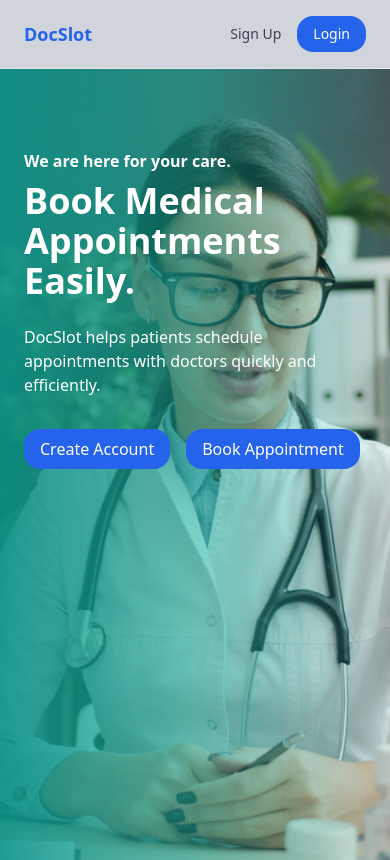
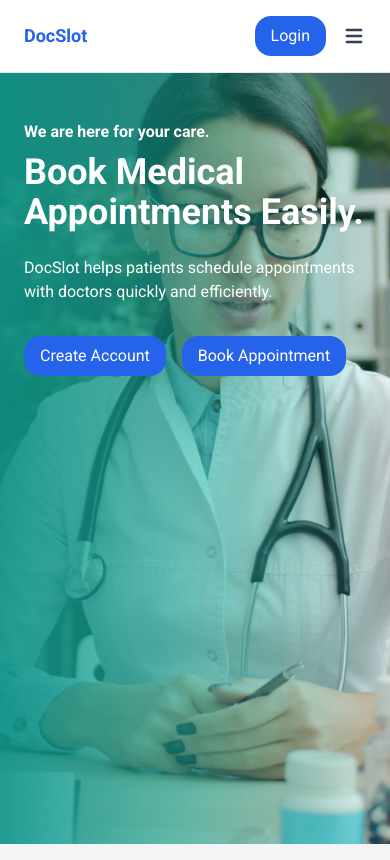
Before and after one commit to ukazimchisom/medical-clinic-booking, a Next.js app: page / in a window 390 px wide. Shown: the top 860 px of the page. Built offline with nearby package versions, Linux system fonts and the light colour scheme.

Commit message:
feat: update navbar with section links and mobile responsiveness

```diff
--- a/src/app/layout.tsx
+++ b/src/app/layout.tsx
@@ -1,32 +1,34 @@
 import type { Metadata } from "next";
-import { Geist, Geist_Mono } from "next/font/google";
 import "./globals.css";
 
-const geistSans = Geist({
-  variable: "--font-geist-sans",
+import { Roboto } from "next/font/google";
+import { Roboto_Mono as RobotoMono } from "next/font/google";
+
+const roboto = Roboto({
   subsets: ["latin"],
+  variable: "--font-roboto",
+  weight: ["400", "500", "700"],
 });
 
-const geistMono = Geist_Mono({
-  variable: "--font-geist-mono",
+const robotoMono = RobotoMono({
   subsets: ["latin"],
+  variable: "--font-roboto-mono",
+  weight: ["400", "500", "700"],
 });
 
 export const metadata: Metadata = {
-  title: "Create Next App",
-  description: "Generated by create next app",
+  title: "DocSlot",
+  description: "Healthcare appointment booking platform",
 };
 
 export default function RootLayout({
   children,
-}: Readonly<{
+}: {
   children: React.ReactNode;
-}>) {
+}) {
   return (
-    <html lang="en">
-      <body className={`${geistSans.variable} ${geistMono.variable}`}>
-        {children}
-      </body>
+    <html lang="en" className={`${roboto.variable} ${robotoMono.variable}`}>
+      <body className="font-sans">{children}</body>
     </html>
   );
 }
--- a/src/components/layout/Footer.tsx
+++ b/src/components/layout/Footer.tsx
@@ -2,7 +2,10 @@ import Link from "next/link";
 
 export default function Footer() {
   return (
-    <footer className="bg-gray-900 text-gray-300 px-6 sm:px-12 py-12">
+    <footer
+      id="footer"
+      className="bg-gray-900 text-gray-300 px-6 sm:px-12 py-12"
+    >
       <div className="max-w-7xl mx-auto grid gap-10 md:grid-cols-4">
         <div>
           <h2 className="text-white text-2xl font-bold mb-4">DocSlot</h2>
@@ -19,13 +22,10 @@ export default function Footer() {
               <Link href="/">Home</Link>
             </li>
             <li>
-              <Link href="/#about">About</Link>
+              <a href="#about">About</a>
             </li>
             <li>
               <Link href="/doctors">Doctors</Link>
-            </li>
-            <li>
-              <Link href="/#services">Services</Link>
             </li>
           </ul>
         </div>
--- a/src/components/layout/Hero.tsx
+++ b/src/components/layout/Hero.tsx
@@ -8,7 +8,6 @@ export default function Hero() {
       id="hero"
       className="relative w-full min-h-[100svh] overflow-hidden"
     >
-      {/* Background Image */}
       <Image
         src="/doctor-patient-3.jpg"
         alt="Hero background"
@@ -17,11 +16,9 @@ export default function Hero() {
         className="object-cover object-[70%_center]"
       />
 
-      {/* Gradient Overlay */}
       <div className="absolute inset-0 bg-gradient-to-r from-teal-600/90 via-teal-500/50 to-transparent" />
 
-      {/* Content */}
-      <div className="relative z-10 px-6 sm:px-7 py-20 max-w-6xl mx-auto grid md:grid-cols-2 items-center">
+      <div className="relative z-10 px-6 sm:px-7 py-20 max-w-6xl mx-auto grid md:grid-cols-2 items-center mt-10">
         <div className="text-white">
           <span className="block font-bold mb-2">
             We are here for your care.
--- a/src/components/layout/Navbar.tsx
+++ b/src/components/layout/Navbar.tsx
@@ -1,24 +1,90 @@
+"use client";
+
+import { useState } from "react";
 import Link from "next/link";
 import Button from "../ui/Button";
+import { HiMenu, HiX } from "react-icons/hi";
 
 export default function Navbar() {
+  const [isOpen, setIsOpen] = useState(false);
+
   return (
-    <nav className="w-full border-b">
-      <div className="container flex items-center justify-between py-4">
-        <Link href="/" className="text-lg font-bold text-blue-600">
+    <nav className="w-full border-b bg-white fixed top-0 z-50">
+      <div className="max-w-7xl mx-auto flex items-center justify-between py-4 px-6 sm:px-12">
+        {/* Logo */}
+        <Link href="#home" className="text-lg font-bold text-blue-600">
           DocSlot
         </Link>
 
-        <div className="flex items-center text-sm gap-4">
+        {/* Desktop Links */}
+        <div className="hidden md:flex items-center gap-6">
+          <a href="#about" className="hover:text-blue-600">
+            About Us
+          </a>
+          <a href="#services" className="hover:text-blue-600">
+            Services
+          </a>
+          <a href="#footer" className="hover:text-blue-600">
+            Contact
+          </a>
+        </div>
+        <div className="hidden md:flex items-center gap-6 text-sm">
           <Link href="/register" className="text-gray-700 hover:text-blue-600">
             Sign Up
           </Link>
-
           <Link href="/login">
             <Button className="px-4 py-1">Login</Button>
           </Link>
         </div>
+
+        {/* Mobile Hamburger */}
+        <div className="md:hidden flex items-center gap-4">
+          <Link href="/login" onClick={() => setIsOpen(false)}>
+            <Button className="w-full px-4 py-1">Login</Button>
+          </Link>
+          <button onClick={() => setIsOpen(!isOpen)}>
+            {isOpen ? (
+              <HiX className="w-6 h-6 text-gray-700" />
+            ) : (
+              <HiMenu className="w-6 h-6 text-gray-700" />
+            )}
+          </button>
+        </div>
       </div>
+
+      {/* Mobile Menu */}
+      {isOpen && (
+        <div className="md:hidden bg-white border-t border-gray-200 px-6 py-4 flex flex-col gap-4">
+          <a
+            href="#about"
+            className="hover:text-blue-600"
+            onClick={() => setIsOpen(false)}
+          >
+            About Us
+          </a>
+          <a
+            href="#services"
+            className="hover:text-blue-600"
+            onClick={() => setIsOpen(false)}
+          >
+            Services
+          </a>
+          <a
+            href="#contact"
+            className="hover:text-blue-600"
+            onClick={() => setIsOpen(false)}
+          >
+            Contact
+          </a>
+          <Link
+            href="/register"
+            className="hover:text-blue-600"
+            onClick={() => setIsOpen(false)}
+          >
+            Sign Up
+          </Link>
+        </div>
+      )}
     </nav>
   );
 }
--- a/src/components/layout/Services.tsx
+++ b/src/components/layout/Services.tsx
@@ -95,7 +95,7 @@ export default function Services() {
         </div>
         <Link
           href="/doctors"
-          className="text-blue-500 text-lg font-semibold text-center"
+          className="text-gray-400 hover:text-blue-400 text-lg font-semibold text-center"
         >
           view all doctors
         </Link>
@@ -111,7 +111,7 @@ export default function Services() {
         />
 
         <div className="flex flex-col gap-4 items-center md:items-start ">
-          <span className="text-center font-bold md:text-left text-blue-500">
+          <span className="text-center font-bold md:text-left text-blue-400">
             BOOK APPOINTMENT
           </span>
           <h3 className="font-bold text-3xl text-center md:text-left">
--- a/tailwind.config.js
+++ b/tailwind.config.js
@@ -9,7 +9,12 @@ module.exports = {
     "./src/**/*.{js,ts,jsx,tsx,mdx}",
   ],
   theme: {
-    extend: {},
+    extend: {
+      fontFamily: {
+        sans: ["var(--font-roboto)", "sans-serif"],
+        mono: ["var(--font-roboto-mono)", "monospace"],
+      },
+    },
   },
   plugins: [],
 };
```
